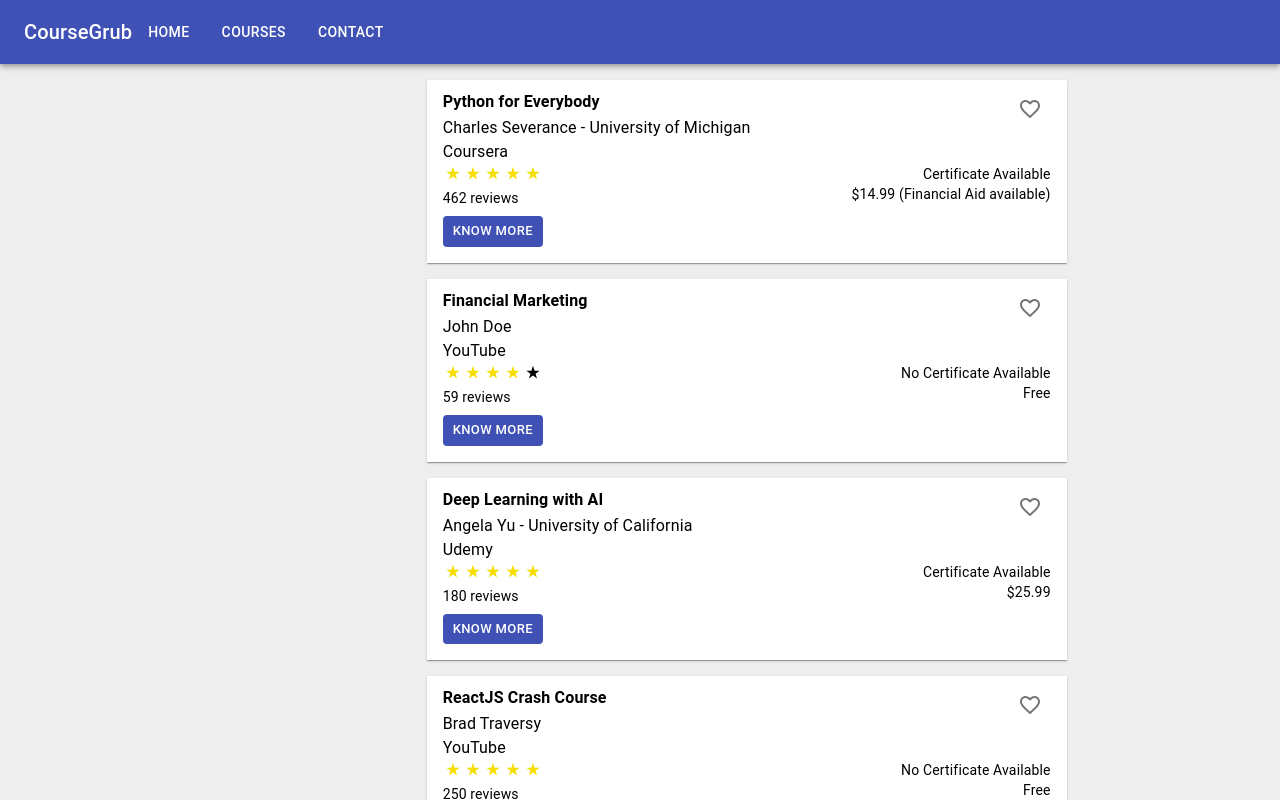
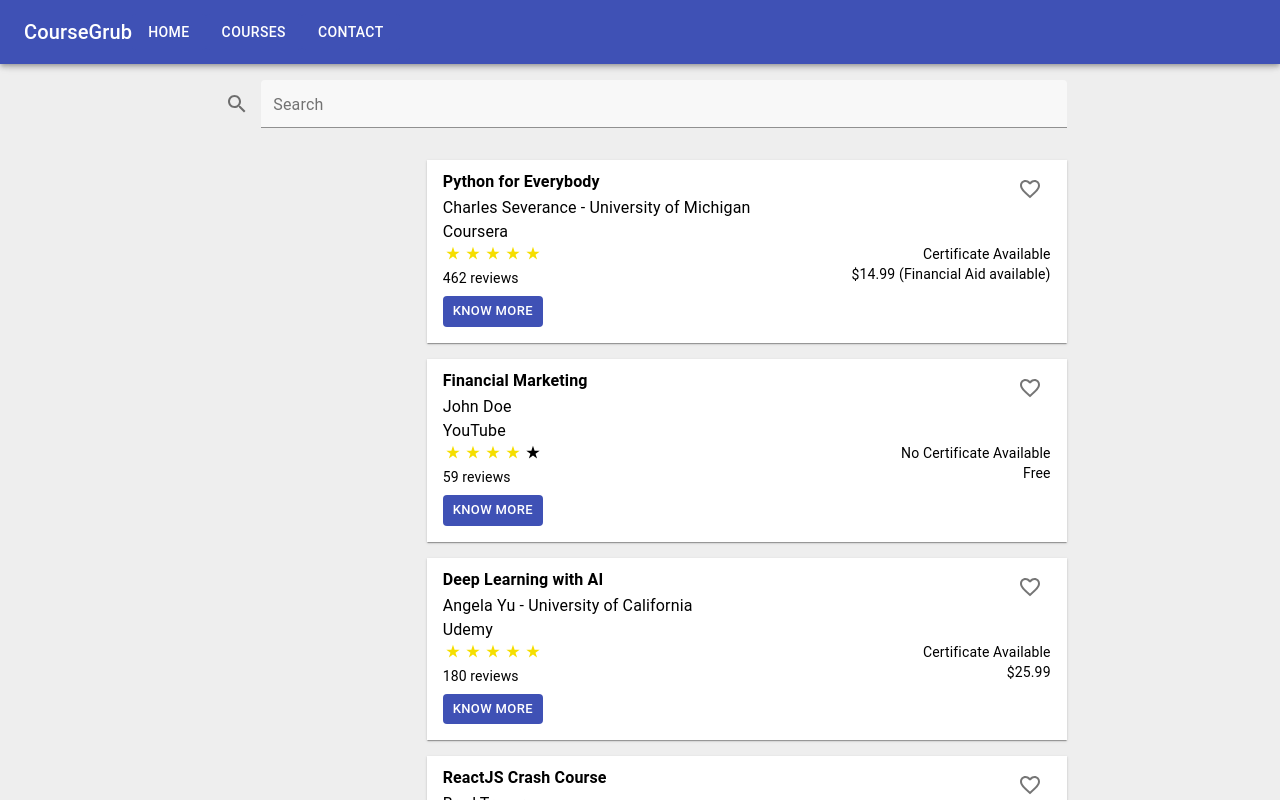
Before and after one commit to LazyCoder-1506/coursegrub-actual, a React (Create React App) app: page / in a window 1280 px wide. Shown: the top 800 px of the page. Built offline with nearby package versions, Linux system fonts and the light colour scheme.

Commit message:
search component added

```diff
--- a/src/App.js
+++ b/src/App.js
@@ -2,6 +2,7 @@
 import { Grid } from '@material-ui/core'
 import Content from './components/Content'
 import Navbar from './components/Navbar'
+import SearchBar from './components/SearchBar'
 
 export default function App() {
   return (
@@ -10,9 +11,16 @@
       <Grid container direction='column'>
         <Grid item container>
           <Grid item xs={false} lg={2}></Grid>
+          <Grid item xs={12} lg={8}>
+            <SearchBar />
+          </Grid>
+          <Grid item xs={false} lg={2}></Grid>
+        </Grid>
+        <Grid item container>
+          <Grid item xs={false} lg={2}></Grid>
           <Grid item xs={false} lg={2}></Grid>
           <Grid item xs={12} lg={6}>
-            <Content></Content>
+            <Content />
           </Grid>
           <Grid item xs={false} lg={2}></Grid>
         </Grid>
--- a/src/components/Navbar.js
+++ b/src/components/Navbar.js
@@ -3,7 +3,7 @@
 
 export default function Navbar () {
   return (
-    <AppBar position='static'>
+    <AppBar position='sticky'>
       <Toolbar>
         <Typography
           variant='h6'>
--- /dev/null
+++ b/src/components/SearchBar.js
@@ -0,0 +1,42 @@
+import React from 'react'
+import { Grid, IconButton, TextField, Box, Button } from '@material-ui/core'
+import { makeStyles } from '@material-ui/core/styles';
+import SearchIcon from '@material-ui/icons/Search'
+import SortIcon from '@material-ui/icons/Sort'
+
+const useStyles = makeStyles(() => ({
+  searchBarStyle: {
+    backgroundColor: 'rgba(255, 255, 255, 0.6)',
+    '&:hover': {
+      backgroundColor: 'rgba(255, 255, 255, 0.8)'
+    }
+  }
+}));
+
+export default function SearchBar () {
+  const classes = useStyles();
+
+  return (
+    <React.Fragment>
+      <Box component={ Grid } container>
+        <Box
+          component={ Grid }
+          xs={12}
+          marginY={2}>
+          <form style={{width: '100%', display: 'flex'}}>
+            <IconButton>
+              <SearchIcon />
+            </IconButton>
+            <TextField
+              label='Search'
+              fullWidth
+              size='small'
+              variant='filled'
+              InputProps={{ className: classes.searchBarStyle }}
+            />
+          </form>
+        </Box>
+      </Box>
+    </React.Fragment>
+  );
+}
```
